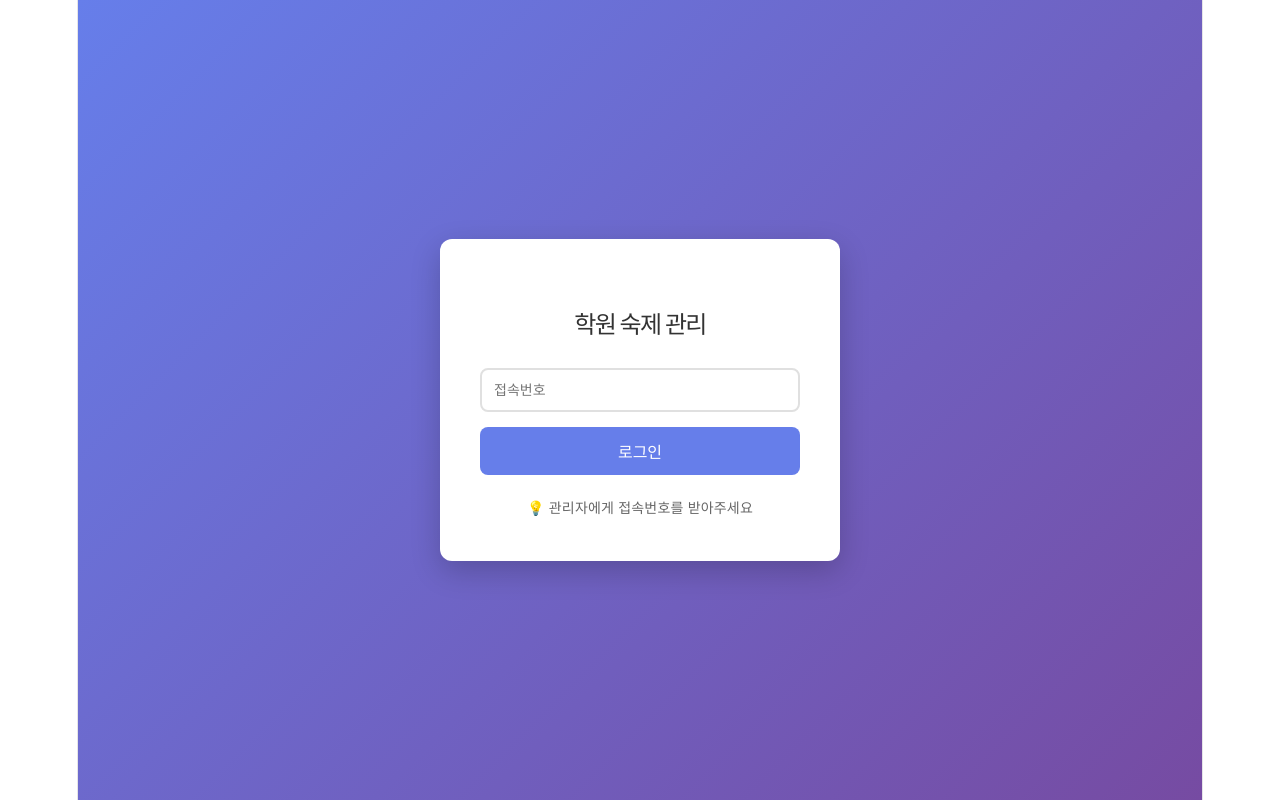
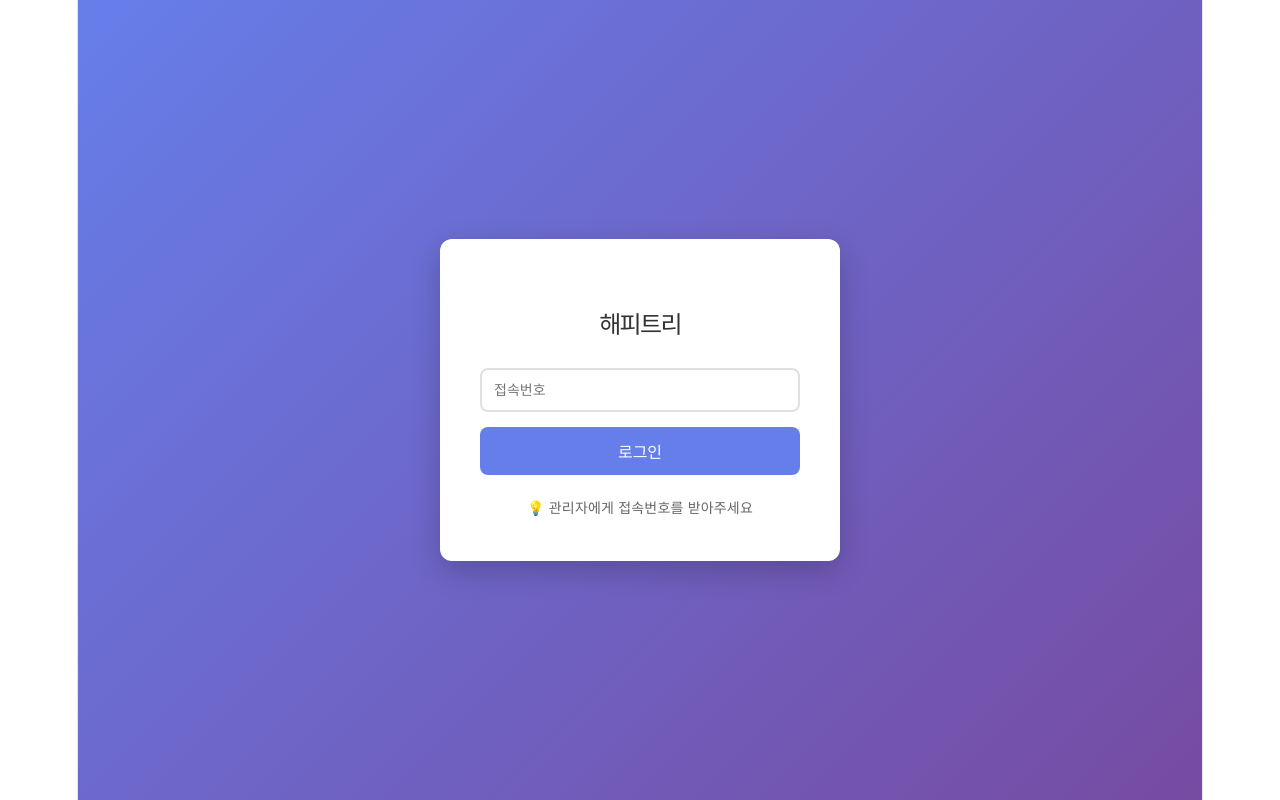
Before and after one commit to choiyoonmi/htmanager, a React (Vite) app in the folder client/: page /login in a window 1280 px wide. Built offline with nearby package versions, Linux system fonts and the light colour scheme; no server answers.

Commit message:
Rename login page title to 해피트리

```diff
--- a/client/src/pages/Login.jsx
+++ b/client/src/pages/Login.jsx
@@ -23,7 +23,7 @@ export default function Login() {
   return (
     <div className="auth-container">
       <div className="auth-card">
-        <h1>학원 숙제 관리</h1>
+        <h1>해피트리</h1>
         <form onSubmit={handleSubmit}>
           <input
             type="text"
```
